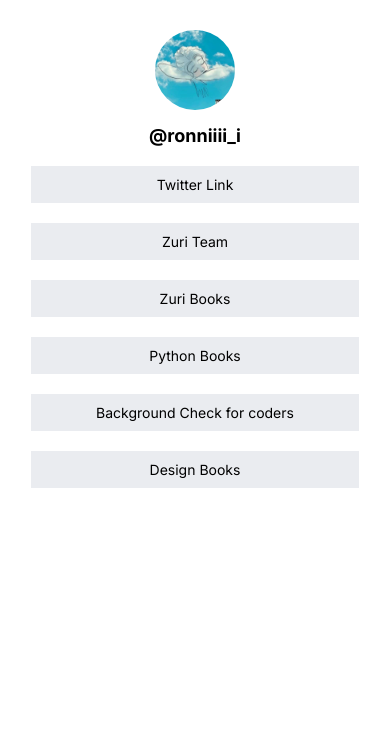
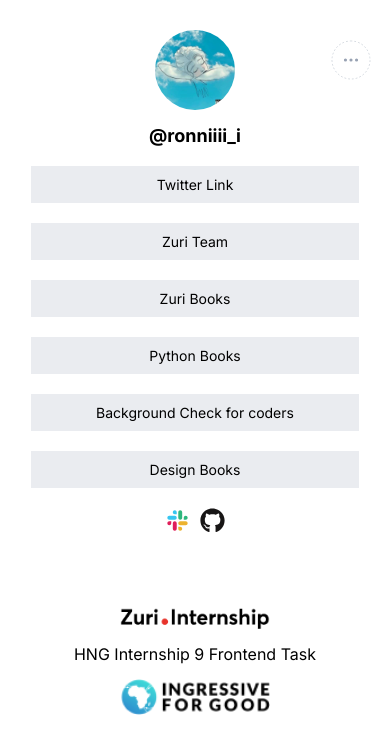
Before and after one commit to ronniiii-i/zuri_react_first, a React (Create React App) app: page / in a window 390 px wide. Shown: the top 754 px of the page. Built offline with nearby package versions, Linux system fonts and the light colour scheme.

Commit message:
share profile

```diff
--- a/src/App.css
+++ b/src/App.css
@@ -29,6 +29,16 @@ a{
 .profile #slack{
   display: none;
 }
+.profile .share{
+  width: 40px;
+  height: 40px;
+  position: absolute;
+  top: 40px;
+  right: 20%;
+}
+.profile .mobile{
+  display: none;
+}
 .profile, .links, .socials{
   padding-block: 10px;
 }
@@ -58,6 +68,11 @@ a{
   width: 25px;
   height: 25px
 }
+footer{
+  display: flex;
+  align-items: center;
+  justify-content: center;
+}
 footer p{
   font-size: 16px;
 }
@@ -69,11 +84,21 @@ footer img{
   max-width: 150px;
 }
 @media screen and (max-width: 550px){
-  footer, .socials{
-    display: none !important;
+  footer{
+    flex-direction: column;
+  }
+  footer img{
+    padding-block: 15px;
   }
   .profile #twitter{
     font-size: 18px;
+  }
+  .profile .mobile{
+    display: block;
+    right: 5%;
+  }
+  .profile .desktop{
+    display: none;
   }
   .link a{
     font-size: 14px;
--- a/src/components/Footer.js
+++ b/src/components/Footer.js
@@ -4,7 +4,7 @@ import I4G from '../img/I4G.png'
 
 function Footer() {
   return (
-    <footer className='full-width flex row justify-center align-center'>
+    <footer className='full-width '>
       <img src={zuri} alt="Zuri Internship" />
       <p>HNG Internship 9 Frontend Task</p>
       <img src={I4G} alt="Ingressive 4 Good" />
--- a/src/components/Link.js
+++ b/src/components/Link.js
@@ -1,5 +1,4 @@
 import React from 'react'
-import Button from '@mui/material/Button';
 import Tooltip from '@mui/material/Tooltip';
 
 const Link = ({ name, link, id, title }) => {
--- a/src/components/Links.js
+++ b/src/components/Links.js
@@ -12,7 +12,6 @@ function Links() {
           title={
             <>
             <h6 style={{fontSize: '14px', textAlign: 'center'}}>{item.title}</h6>
-
             {item.subtext}
           </>
           }
--- a/src/components/Profile.js
+++ b/src/components/Profile.js
@@ -1,13 +1,49 @@
 import React from 'react'
+import Tooltip from '@mui/material/Tooltip';
+import ClickAwayListener from '@mui/material/ClickAwayListener';
 import pic from '../img/profile.jpg'
+import desktop from '../img/desktop.svg'
+import mobile from '../img/mobile.svg'
 
 
-function Profile () {
+function Profile() {
+  const [open, setOpen] = React.useState(false);
+
+  const handleTooltipClose = () => {
+    setOpen(false);
+  };
+
+  const handleTooltipOpen = () => {
+    setOpen(true);
+  };
+
   return (
     <section className='profile full-width flex column align-center'>
-        <img src={pic} alt="profile pic" />
-        <p id='twitter'>@ronniiii_i</p>
-        <p id="slack">Roni</p>
+      <img src={pic} alt="profile pic" />
+      <p id='twitter'>@ronniiii_i</p>
+      <p id="slack">Roni</p>
+      <img className='share desktop' src={desktop} alt="share profile" />
+        <ClickAwayListener onClickAway={handleTooltipClose}>
+          <div>
+            <Tooltip
+              PopperProps={{
+                disablePortal: true,
+              }}
+              onClose={handleTooltipClose}
+              open={open}
+              disableFocusListener
+              disableHoverListener
+              disableTouchListener
+              arrow
+              placement="bottom-start"
+              title={
+                <a style={{fontSize: '14px', color: 'white'}}>Share Profile</a>
+              }
+            >
+              <img className='share mobile' src={mobile} alt="share profile" onClick={handleTooltipOpen} />
+            </Tooltip>
+          </div>
+        </ClickAwayListener>
     </section>
   )
 }
```
Also changed, not shown: src/img/desktop.svg (added), src/img/mobile.svg (added).
